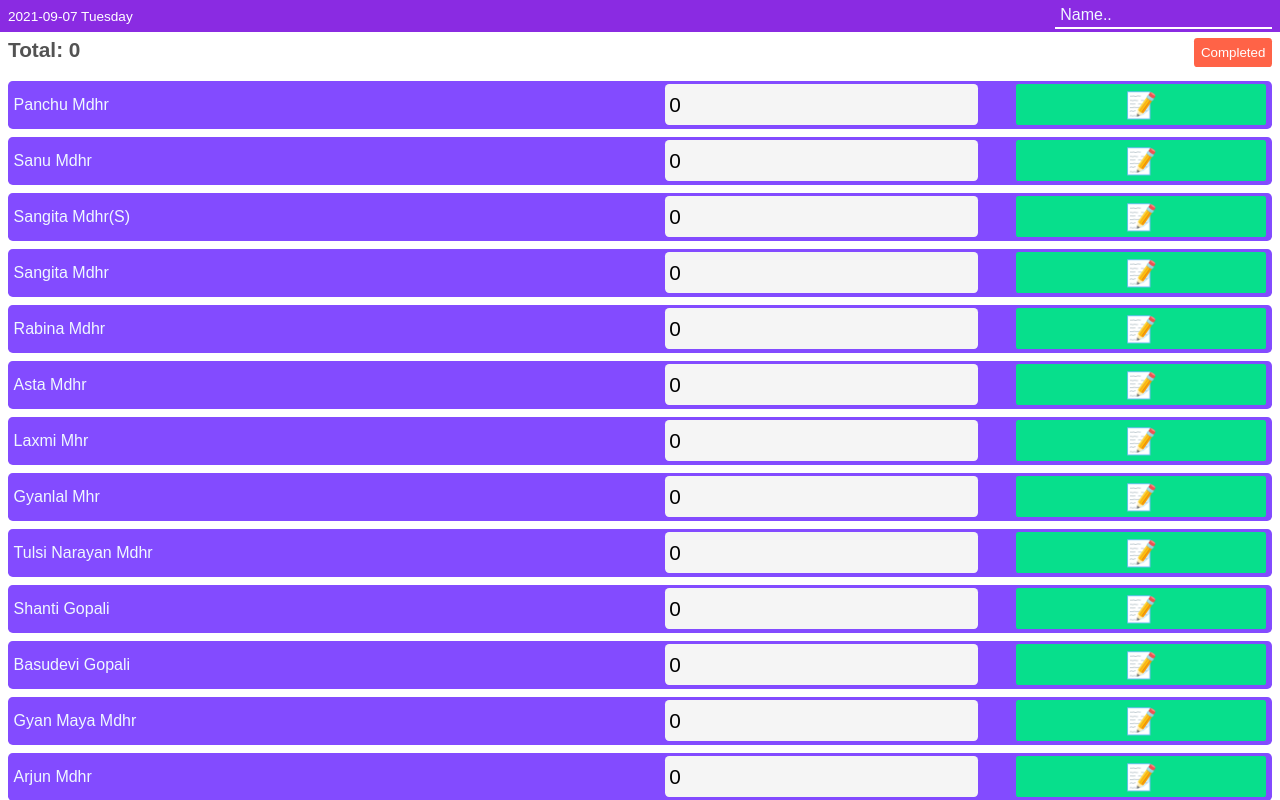
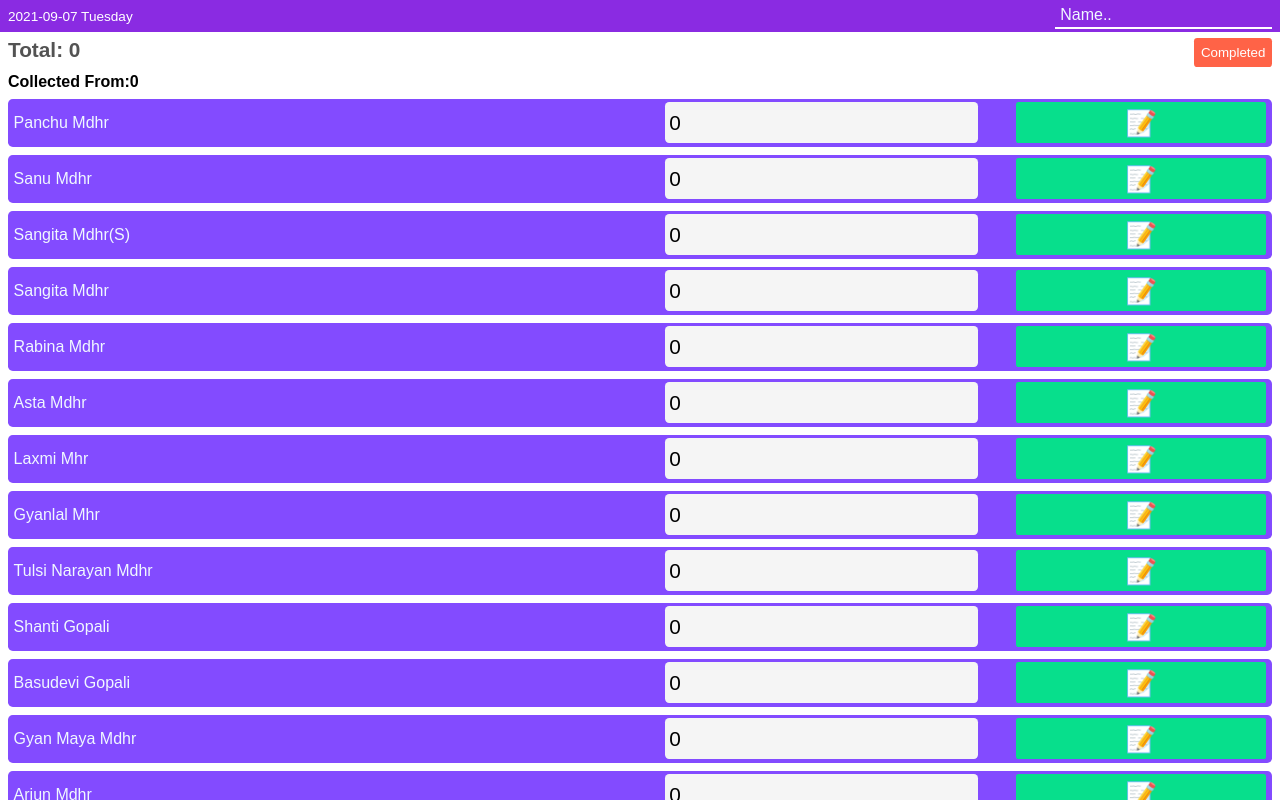
Before and after one commit to Ruzzan/Bachat, a React (Create React App) app: page / in a window 1280 px wide. Shown: the top 800 px of the page. Built offline with nearby package versions, Linux system fonts and the light colour scheme.

Commit message:
add total collected

```diff
--- a/src/components/Home.jsx
+++ b/src/components/Home.jsx
@@ -8,6 +8,7 @@ const Home = () => {
     const [query,setQuery] = useState('');
     const [searchResult,setSearchResult] = useState(nameList);
     const [complete,setCompleted] = useState(false);
+    const [collected,setCollected] = useState(0); // total no. of collection
     const [total,setTotal] = useState(0);
     const [uploading,setUploading] = useState(false);
 
@@ -43,6 +44,7 @@ const Home = () => {
         if(complete) {
             const searchResult = nameList.filter((person)=>person.amount!==0);
             setSearchResult(searchResult);
+            setCollected(searchResult.length);
         } else {
             setSearchResult(nameList);
         }
@@ -97,6 +99,7 @@ const Home = () => {
     <h4 id="total">Total: {total}</h4>
     <button className={complete?"toggle__btn":"toggle__btn active"} onClick={toggleList}>Completed</button>
     </div>
+    {!complete&&<h4>Collected From:{collected}</h4>}
     {searchResult.map((item)=>{
         return <Item data={item} key={item.id} addAmount={addAmount} />
     })}
```
